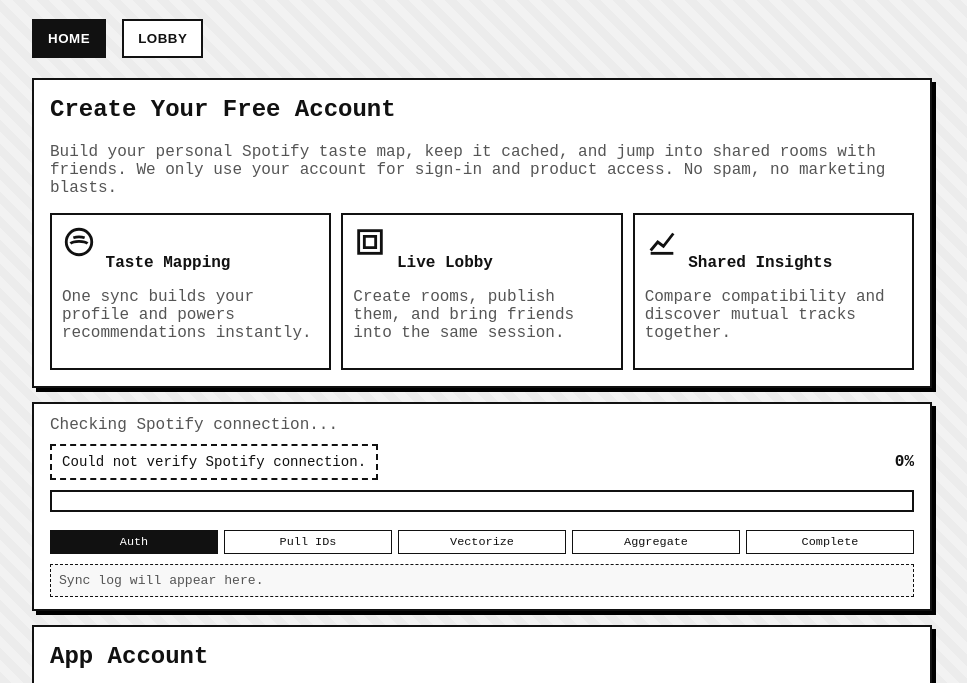
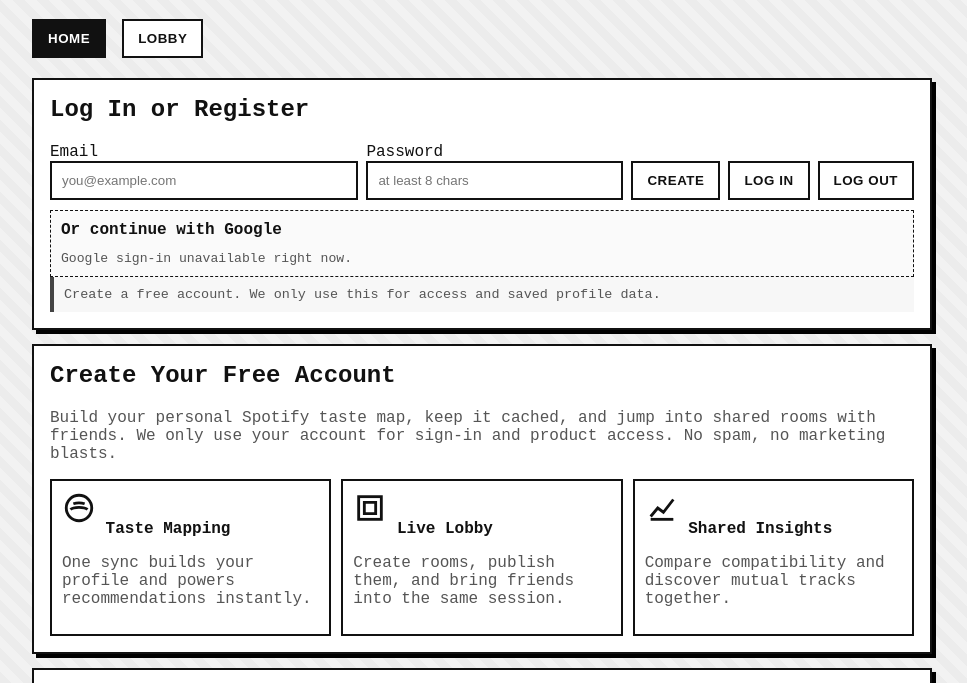
Before and after one commit to jas-m-evans/wave2vector-spotify-live, a website with bundled scripts: page public/index.html in a window 1280 px wide. Shown: the part 111-794 px from the top of the page, without its empty margins (158-1125 px from the left). Built offline with nearby package versions, Linux system fonts and the light colour scheme; files whose address does not match are found by name.

Commit message:
feat: enhance Google sign-in integration with status updates and UI improvements

```diff
--- a/public/app.js
+++ b/public/app.js
@@ -52,6 +52,7 @@
 const accountLogoutBtn = document.getElementById("account-logout");
 const accountStatusEl = document.getElementById("account-status");
 const googleSigninEl = document.getElementById("google-signin");
+const googleSigninStatusEl = document.getElementById("google-signin-status");
 const accountGateEl = document.getElementById("account-gate");
 const homeViewBtn = document.getElementById("view-home");
 const lobbyViewBtn = document.getElementById("view-lobby");
@@ -479,8 +480,14 @@
     }
     renderAccountStatus({ authenticated: true, account: payload.account });
     setSyncStatus("Google sign-in complete. Connect Spotify once to build your profile cache.");
+    if (googleSigninStatusEl) {
+      googleSigninStatusEl.textContent = "Google sign-in complete.";
+    }
   } catch (error) {
     accountStatusEl.textContent = error instanceof Error ? error.message : String(error);
+    if (googleSigninStatusEl) {
+      googleSigninStatusEl.textContent = "Google sign-in failed. Try again or use email/password.";
+    }
   }
 }
 
@@ -488,7 +495,21 @@
   try {
     const response = await fetch("/api/account/google-config");
     const payload = await response.json();
-    if (!payload.enabled || !payload.clientId || !window.google || !googleSigninEl) {
+    if (!googleSigninEl) {
+      return;
+    }
+
+    if (!payload.enabled || !payload.clientId) {
+      if (googleSigninStatusEl) {
+        googleSigninStatusEl.textContent = "Google sign-in is not configured on this environment yet.";
+      }
+      return;
+    }
+
+    if (!window.google) {
+      if (googleSigninStatusEl) {
+        googleSigninStatusEl.textContent = "Google script did not load. Refresh this page to retry.";
+      }
       return;
     }
 
@@ -502,8 +523,14 @@
       text: "continue_with",
       shape: "rectangular",
     });
+    if (googleSigninStatusEl) {
+      googleSigninStatusEl.textContent = "Google sign-in is available.";
+    }
   } catch (error) {
     logEvent("account", "Google sign-in init failed", error);
+    if (googleSigninStatusEl) {
+      googleSigninStatusEl.textContent = "Google sign-in unavailable right now.";
+    }
   }
 }
 
--- a/public/index.html
+++ b/public/index.html
@@ -363,7 +363,7 @@
       }
       .account-grid {
         display: grid;
-        grid-template-columns: 1fr 1fr auto;
+        grid-template-columns: 1.2fr 1fr auto;
         gap: 8px;
         align-items: end;
       }
@@ -372,6 +372,27 @@
         box-sizing: border-box;
         padding: 10px;
         border: 2px solid #111111;
+      }
+      .account-actions {
+        display: flex;
+        gap: 8px;
+        align-items: center;
+        justify-content: flex-end;
+        flex-wrap: wrap;
+      }
+      .account-actions button {
+        margin: 0;
+      }
+      .account-google-row {
+        margin-top: 10px;
+        border: 1px dashed #111111;
+        padding: 10px;
+        display: grid;
+        gap: 6px;
+        background: #fafafa;
+      }
+      .account-google-status {
+        font-size: 0.82rem;
       }
       .helper-note {
         border-left: 4px solid #444;
@@ -582,6 +603,31 @@
       </div>
 
       <div id="screen-home" class="screen active">
+        <section class="panel">
+          <h2>Log In or Register</h2>
+          <div class="account-grid">
+            <label>
+              Email
+              <input id="account-email" type="email" placeholder="you@example.com" />
+            </label>
+            <label>
+              Password
+              <input id="account-password" type="password" placeholder="at least 8 chars" />
+            </label>
+            <div class="account-actions">
+              <button id="account-register">Create</button>
+              <button id="account-login">Log In</button>
+              <button id="account-logout">Log Out</button>
+            </div>
+          </div>
+          <div class="account-google-row">
+            <strong>Or continue with Google</strong>
+            <div id="google-signin"></div>
+            <div id="google-signin-status" class="account-google-status muted">Loading Google sign-in...</div>
+          </div>
+          <div id="account-status" class="helper-note muted">Create a free account. We only use this for access and saved profile data.</div>
+        </section>
+
         <section id="account-gate" class="panel">
           <h2>Create Your Free Account</h2>
           <p class="muted">Build your personal Spotify taste map, keep it cached, and jump into shared rooms with friends. We only use your account for sign-in and product access. No spam, no marketing blasts.</p>
@@ -604,7 +650,7 @@
           </div>
         </section>
 
-        <div class="panel auth-banner">
+        <div class="panel auth-banner" data-requires-account="true">
           <div id="auth-status-content"><span class="muted">Checking Spotify connection...</span></div>
           <div class="sync-row">
             <div id="sync-status" class="sync-status">Waiting for Spotify sync...</div>
@@ -620,27 +666,6 @@
           </div>
           <div id="sync-log" class="sync-log muted">Sync log will appear here.</div>
         </div>
-
-        <section class="panel">
-          <h2>App Account</h2>
-          <div class="account-grid">
-            <label>
-              Email
-              <input id="account-email" type="email" placeholder="you@example.com" />
-            </label>
-            <label>
-              Password
-              <input id="account-password" type="password" placeholder="at least 8 chars" />
-            </label>
-            <div>
-              <button id="account-register">Create</button>
-              <button id="account-login">Log In</button>
-              <button id="account-logout">Log Out</button>
-              <div id="google-signin" style="margin-top:8px;"></div>
-            </div>
-          </div>
-          <div id="account-status" class="helper-note muted">Create a free account. We only use this for access and saved profile data.</div>
-        </section>
 
         <div class="panel" data-requires-account="true">
           <button id="login">Connect Spotify</button>
```
